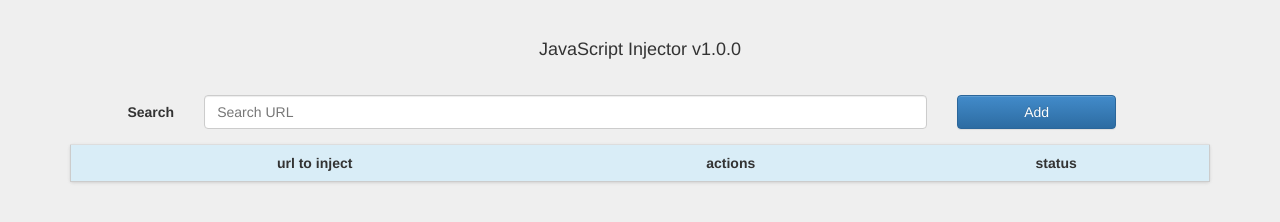
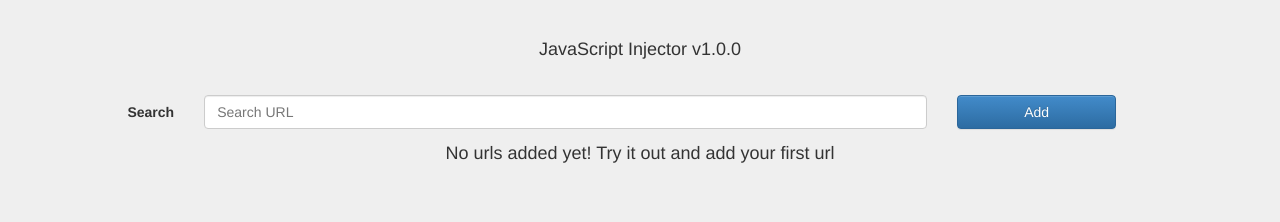
Before and after one commit to darkbls/jsinjector, a browser extension: page src/options.html in a window 1280 px wide. Drawn offline with Linux system fonts and the light colour scheme.

Commit message:
Improve ui

```diff
--- a/src/js/background.js
+++ b/src/js/background.js
@@ -29,8 +29,7 @@
 
   chrome.browserAction.onClicked.addListener(function () {
     console.debug('user activated injection');
-    //todo: have the option to manually trigger the injection
-    //chrome.browserAction.setIcon({path: 'iconActive.png'});
+    chrome.tabs.create({url: "options.html#add"}, function (tab) {});
   });
 
 
--- a/src/js/options.controller.js
+++ b/src/js/options.controller.js
@@ -9,7 +9,8 @@
     'generateGuid',
     'manifest',
     'addItemForm',
-    function ($scope, persistenceService, generateGuid, manifest, addItemForm) {
+    '$location',
+    function ($scope, persistenceService, generateGuid, manifest, addItemForm, $location) {
 
       $scope.showForm = addItemForm.show;
       $scope.hideForm = addItemForm.hide;
@@ -60,6 +61,9 @@
       }
 
       listItems();
+      if ($location.path() == '/add') {
+        $scope.showForm();
+      }
 
     }
   ])
--- a/src/options.html
+++ b/src/options.html
@@ -64,7 +64,10 @@
             </form>
         </div>
 
-        <table ng-cloak class="regex-list table table-hover">
+        <div ng-show="items.length == 0">
+           <h4>No urls added yet! Try it out and add your first url</h4>
+        </div>
+        <table ng-show="items.length > 0" ng-cloak class="regex-list table table-hover">
             <tr class="info">
                 <th>url to inject</th>
                 <th>actions</th>
```
